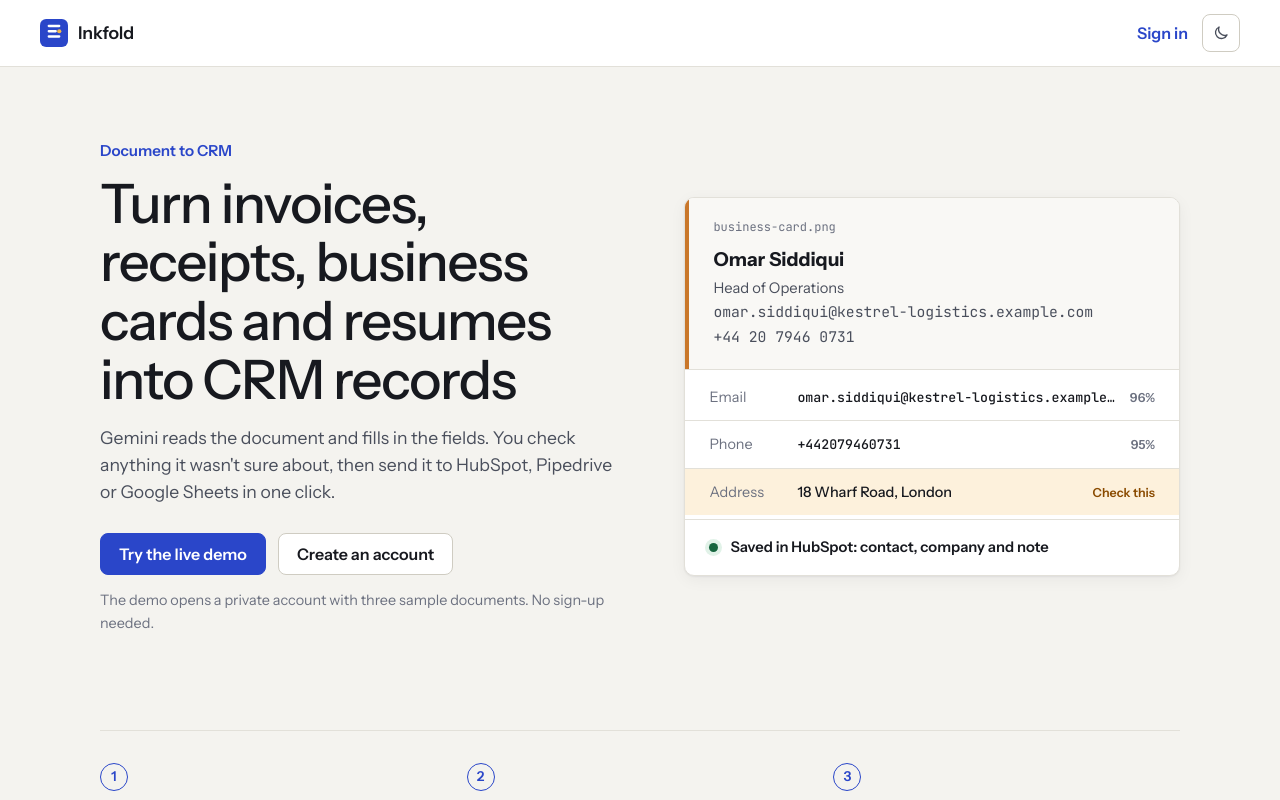
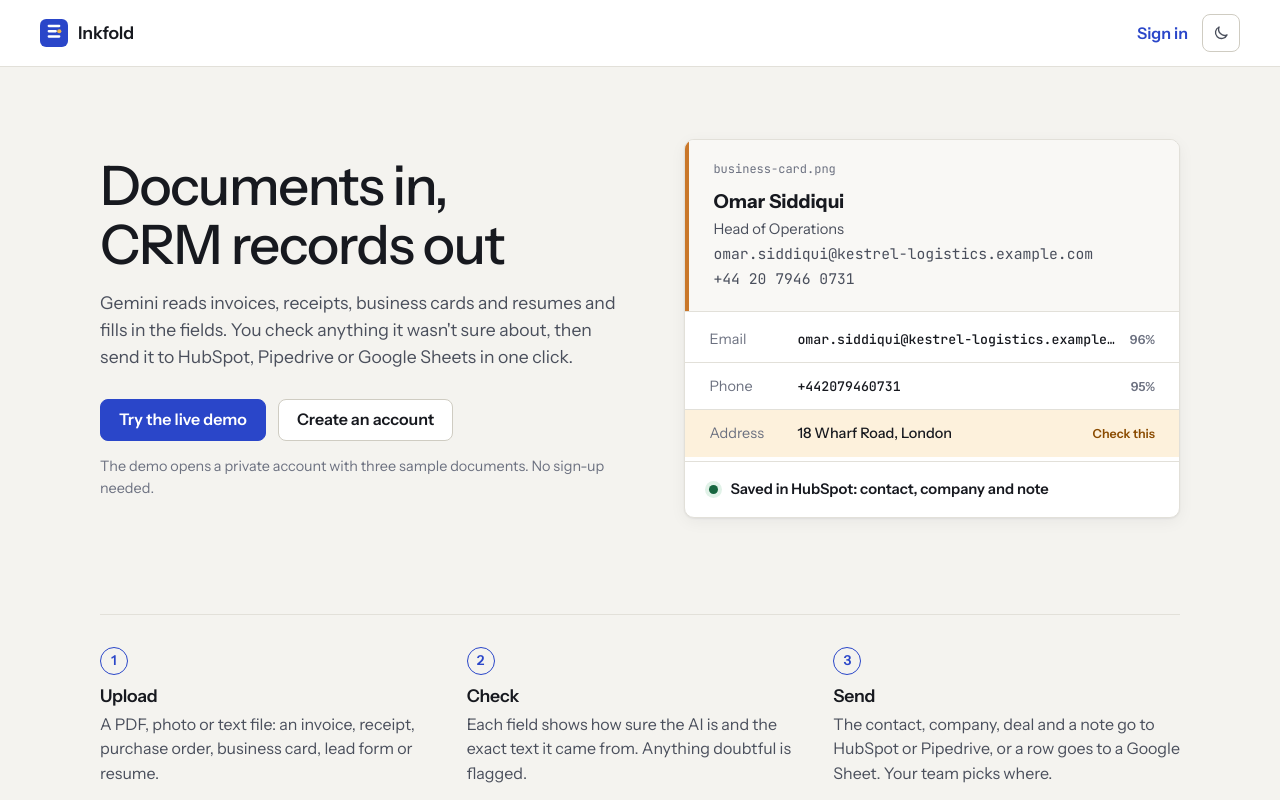
Before and after one commit to ahmad-zaman123/Inkfold, a React (Vite) app in the folder Frontend/: page / in a window 1280 px wide. Shown: the top 800 px of the page. Built offline with nearby package versions, Linux system fonts and the light colour scheme; no server answers.

Commit message:
Shorten the landing headline
"Documents in, CRM records out" replaces the four-line headline. The document types move into the line below it, and the eyebrow that said the same thing is gone.

```diff
--- a/Frontend/src/pages/Landing.jsx
+++ b/Frontend/src/pages/Landing.jsx
@@ -27,10 +27,9 @@ export default function Landing({ onDemo }) {
     <div className="landing">
       <section className="hero">
         <div className="hero-copy">
-          <p className="eyebrow">Document to CRM</p>
-          <h1>Turn invoices, receipts, business cards and resumes into CRM records</h1>
+          <h1>Documents in, CRM records out</h1>
           <p className="lede">
-            Gemini reads the document and fills in the fields. You check anything it wasn't sure about, then send it to
+            Gemini reads invoices, receipts, business cards and resumes and fills in the fields. You check anything it wasn't sure about, then send it to
             HubSpot, Pipedrive or Google Sheets in one click.
           </p>
           <div className="actions">
--- a/Frontend/src/styles.css
+++ b/Frontend/src/styles.css
@@ -148,7 +148,7 @@ button, input, textarea { font: inherit; color: inherit; }
 .landing { width: min(1160px, 100%); margin: 0 auto; padding: clamp(28px, 6vw, 72px) clamp(16px, 4vw, 40px) 40px; }
 .hero { display: grid; grid-template-columns: minmax(0, 1.05fr) minmax(0, 1fr); gap: clamp(28px, 5vw, 64px); align-items: center; }
 .eyebrow { color: var(--accent); font-weight: 600; font-size: 0.95rem; margin: 0 0 12px; }
-.hero h1 { font-size: clamp(2.1rem, 4.6vw, 3.4rem); letter-spacing: -0.025em; line-height: 1.08; }
+.hero h1 { font-size: clamp(2.1rem, 4.6vw, 3.4rem); letter-spacing: -0.025em; line-height: 1.08; text-wrap: balance; }
 .actions { display: flex; flex-wrap: wrap; gap: 12px; margin-top: 28px; }
 .fineprint { color: var(--muted); font-size: 0.9rem; margin: 14px 0 0; }
 .example { margin: 0; display: grid; background: var(--surface); border: 1px solid var(--rule); border-radius: var(--radius); box-shadow: var(--shadow); overflow: hidden; }
```
